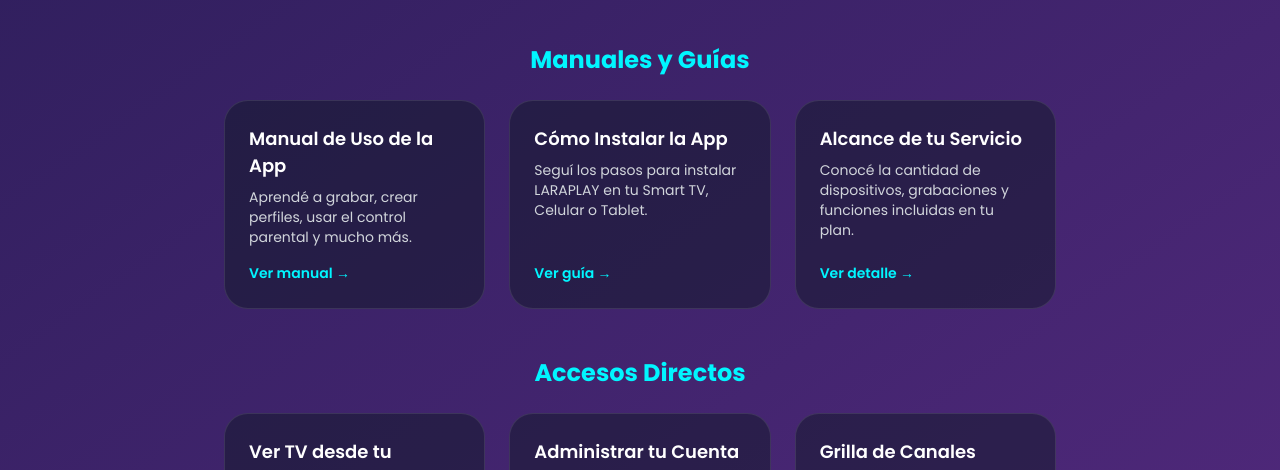
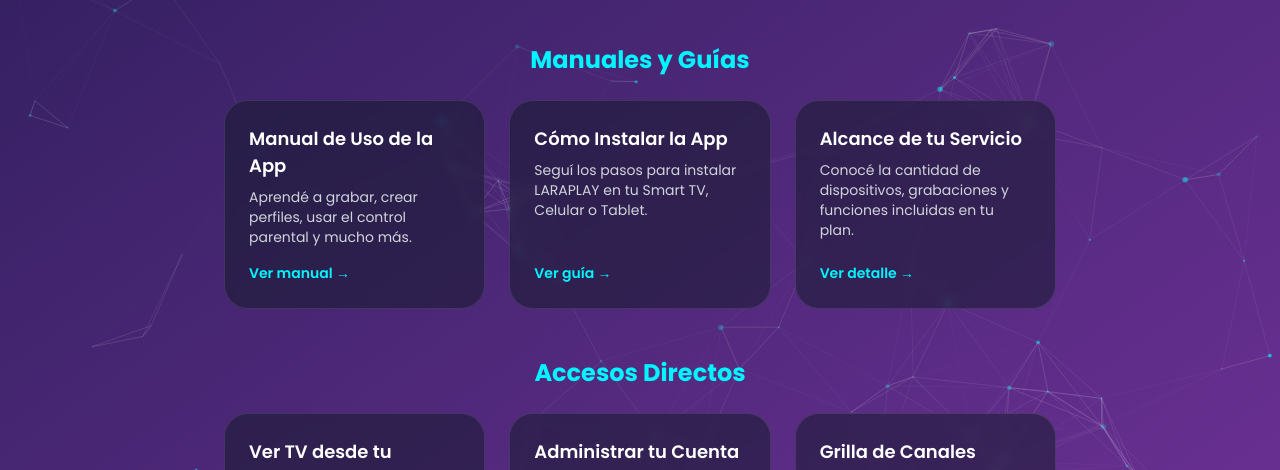
Before and after one commit to agustinSC2034/Laraplay, a plain HTML site: page index.html in a window 1280 px wide. Shown: the part 268-738 px from the top of the page. Drawn offline with nearby package versions, Linux system fonts and the light colour scheme.

Commit message:
animated

```diff
--- a/index.html
+++ b/index.html
@@ -14,7 +14,12 @@
             -webkit-font-smoothing: antialiased;
             -moz-osx-font-smoothing: grayscale;
         }
-        .brand-gradient {
+        /* Contenedor del fondo animado */
+        #particles-js {
+            position: fixed;
+            width: 100%;
+            height: 100%;
+            z-index: -1; /* Lo ponemos detrás de todo */
             background: #2c1e5a;
             background: linear-gradient(145deg, #2c1e5a 0%, #6a3093 100%);
         }
@@ -31,6 +36,7 @@
             flex-direction: column;
             height: 100%;
             text-decoration: none;
+            backdrop-filter: blur(4px); /* Efecto de desenfoque para el fondo */
         }
         .link-card:hover {
             transform: translateY(-5px);
@@ -76,6 +82,7 @@
             border-radius: 0.75rem;
             cursor: pointer;
             transition: background 0.3s;
+            backdrop-filter: blur(4px);
         }
         .faq-item summary:hover {
             background: rgba(17, 24, 39, 0.7);
@@ -86,6 +93,7 @@
             border-top: none;
             border-radius: 0 0 0.75rem 0.75rem;
             background: rgba(17, 24, 39, 0.3);
+            backdrop-filter: blur(4px);
         }
         .faq-item summary::-webkit-details-marker {
             display: none;
@@ -98,8 +106,12 @@
         }
     </style>
 </head>
-<body class="brand-gradient text-white min-h-screen">
-    <div class="max-w-4xl mx-auto p-4 sm:p-8">
+<body class="text-white min-h-screen">
+    <!-- Contenedor para la animación de partículas -->
+    <div id="particles-js"></div>
+
+    <!-- Contenido de la página -->
+    <div class="relative z-10 max-w-4xl mx-auto p-4 sm:p-8">
 
         <!-- Logo y Título -->
         <div class="text-center mb-12">
@@ -155,7 +167,7 @@
         <!-- Sección de Dispositivos Compatibles -->
         <div class="mb-12">
             <h2 class="text-2xl font-bold mb-6 text-center brand-cyan">Dispositivos Compatibles</h2>
-            <div class="bg-slate-900/50 border border-white/10 rounded-3xl p-6 sm:p-8 max-w-2xl mx-auto">
+            <div class="bg-slate-900/50 border border-white/10 rounded-3xl p-6 sm:p-8 max-w-2xl mx-auto backdrop-filter backdrop-blur-sm">
                 <ul class="space-y-3 text-slate-200">
                     <li class="flex items-start">
                         <svg class="w-5 h-5 brand-cyan mr-3 flex-shrink-0 mt-1" fill="none" stroke="currentColor" viewBox="0 0 24 24" xmlns="http://www.w3.org/2000/svg"><path stroke-linecap="round" stroke-linejoin="round" stroke-width="2" d="M9 12l2 2 4-4m6 2a9 9 0 11-18 0 9 9 0 0118 0z"></path></svg>
@@ -189,7 +201,7 @@
             </div>
         </div>
 
-        <!-- =========== SECCIÓN DE PREGUNTAS FRECUENTES (FAQ) ACTUALIZADA =========== -->
+        <!-- SECCIÓN DE PREGUNTAS FRECUENTES (FAQ) -->
         <div class="mb-12">
             <h2 class="text-2xl font-bold mb-6 text-center brand-cyan">Preguntas Frecuentes</h2>
             <div class="max-w-2xl mx-auto space-y-4">
@@ -205,7 +217,6 @@
                     </div>
                 </details>
 
-                <!-- PREGUNTA NUEVA AÑADIDA AQUÍ -->
                 <details class="faq-item">
                     <summary>
                         <span class="font-semibold">¿Cuántos dispositivos puedo registrar?</span>
@@ -254,11 +265,9 @@
 
             </div>
         </div>
-        <!-- ================= FIN DE LA NUEVA SECCIÓN ================= -->
-
 
         <!-- Contacto -->
-        <div class="text-center bg-slate-900/50 border border-white/10 rounded-3xl p-8">
+        <div class="text-center bg-slate-900/50 border border-white/10 rounded-3xl p-8 backdrop-filter backdrop-blur-sm">
             <h2 class="text-2xl font-bold mb-2">¿Todavía tenés dudas?</h2>
             <p class="text-slate-300 mb-6">Estamos para ayudarte. ¡Escribinos!</p>
             <a href="https://wa.me/5491123948816" target="_blank" class="button-cyan py-3 px-8 text-lg">
@@ -272,8 +281,65 @@
         </div>
     </div>
 
+    <!-- Scripts para la animación -->
+    <script src="https://cdn.jsdelivr.net/particles.js/2.0.0/particles.min.js"></script>
     <script>
-        // Pequeño script para manejar el ícono del acordeón
+        particlesJS('particles-js', {
+            "particles": {
+                "number": {
+                    "value": 80, // Aumentamos el número de partículas
+                    "density": {
+                        "enable": true,
+                        "value_area": 800
+                    }
+                },
+                "color": {
+                    "value": "#00f6ff"
+                },
+                "shape": {
+                    "type": "circle",
+                },
+                "opacity": {
+                    "value": 0.7, // Aumentamos la opacidad de las partículas
+                    "random": true,
+                },
+                "size": {
+                    "value": 3,
+                    "random": true,
+                },
+                "line_linked": {
+                    "enable": true,
+                    "distance": 150,
+                    "color": "#ffffff",
+                    "opacity": 0.2, // Aumentamos la opacidad de las líneas
+                    "width": 1
+                },
+                "move": {
+                    "enable": true,
+                    "speed": 1.5, // Aumentamos un poco la velocidad
+                    "direction": "none",
+                    "random": true,
+                    "straight": false,
+                    "out_mode": "out",
+                    "bounce": false,
+                }
+            },
+            "interactivity": {
+                "detect_on": "canvas",
+                "events": {
+                    "onhover": {
+                        "enable": false,
+                    },
+                    "onclick": {
+                        "enable": false,
+                    },
+                    "resize": true
+                }
+            },
+            "retina_detect": true
+        });
+
+        // Script para el acordeón de FAQ
         const details = document.querySelectorAll('.faq-item');
         details.forEach(item => {
             item.addEventListener('toggle', event => {
```
